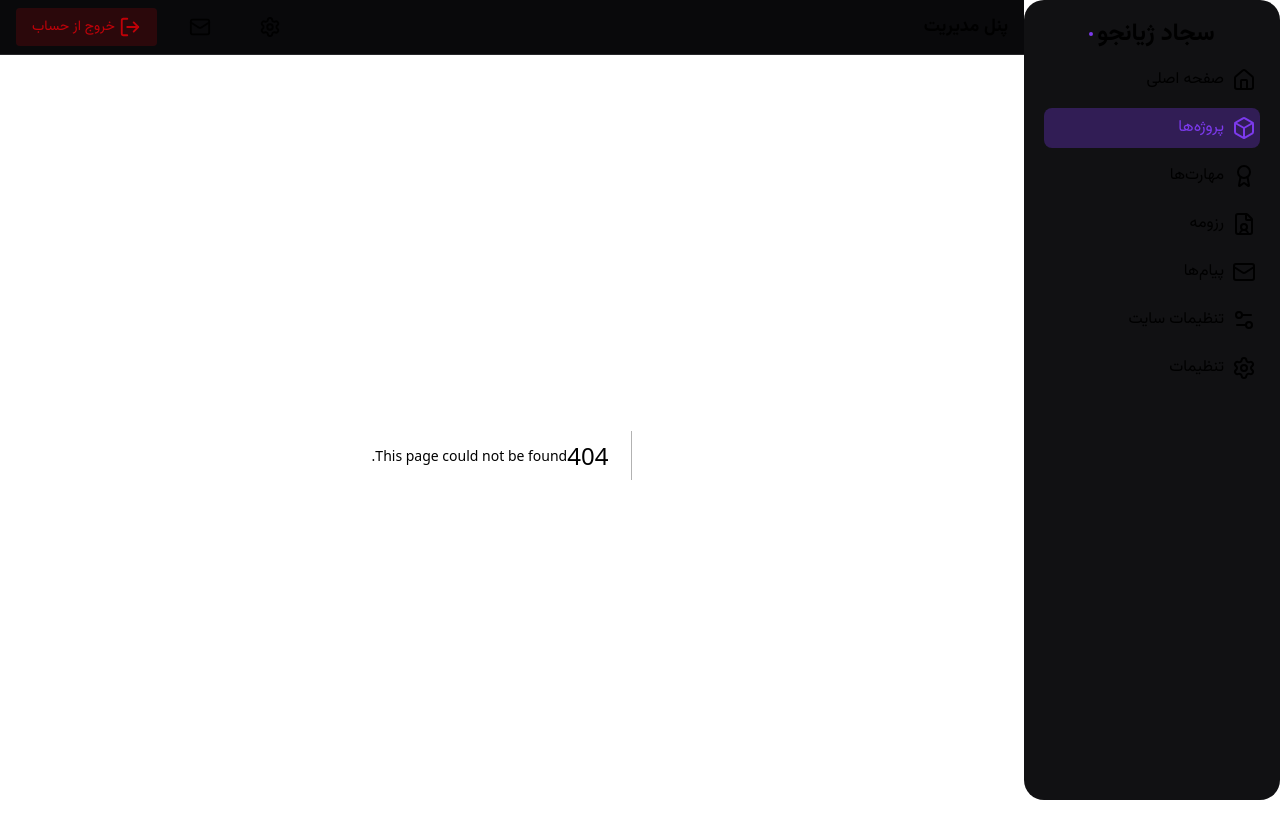
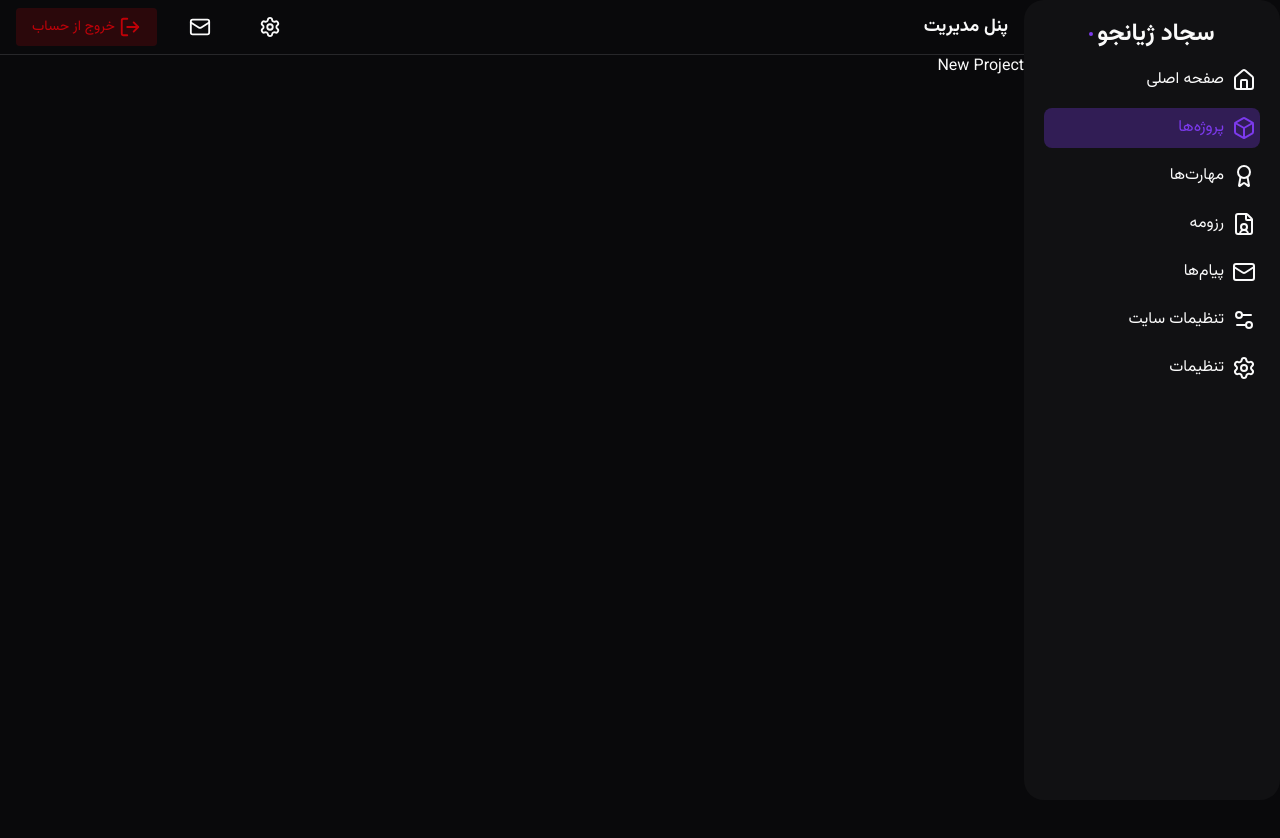
Before and after one commit to sajadzhzh/sajad-zhianjoo-admin, a Next.js app: page /projects/new in a window 1280 px wide. Before the commit this address had no page. Shown: the top 838 px of the page. After the commit the page ends 800 px from the top, so only its background shows below. Built offline with nearby package versions, Linux system fonts and the light colour scheme.

Commit message:
New Project page initialized

```diff
--- /dev/null
+++ b/app/projects/new/page.tsx
@@ -0,0 +1,7 @@
+export default function NewProjectPage(){
+    return(
+        <div className="w-full">
+            New Project
+        </div>
+    )
+}
```
